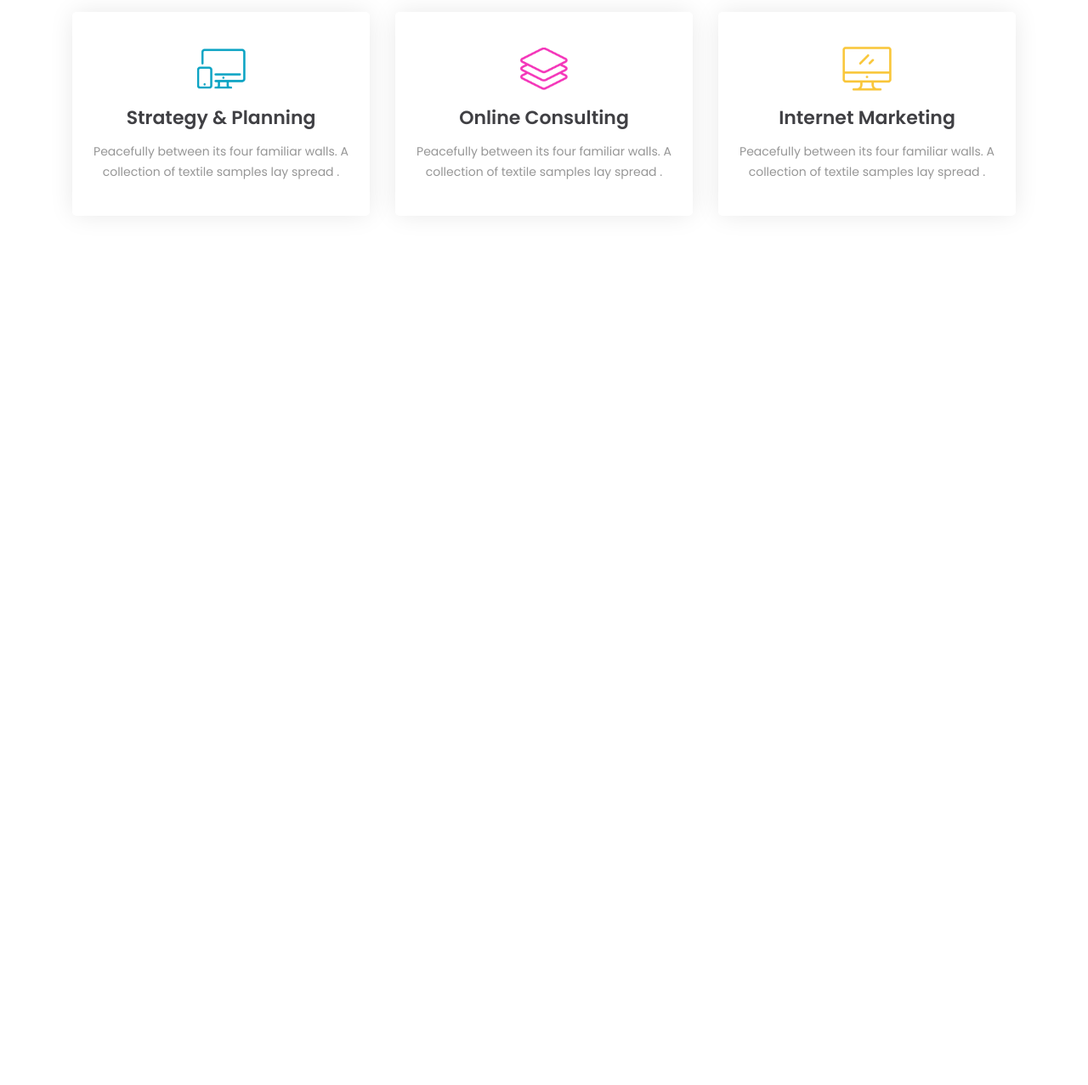
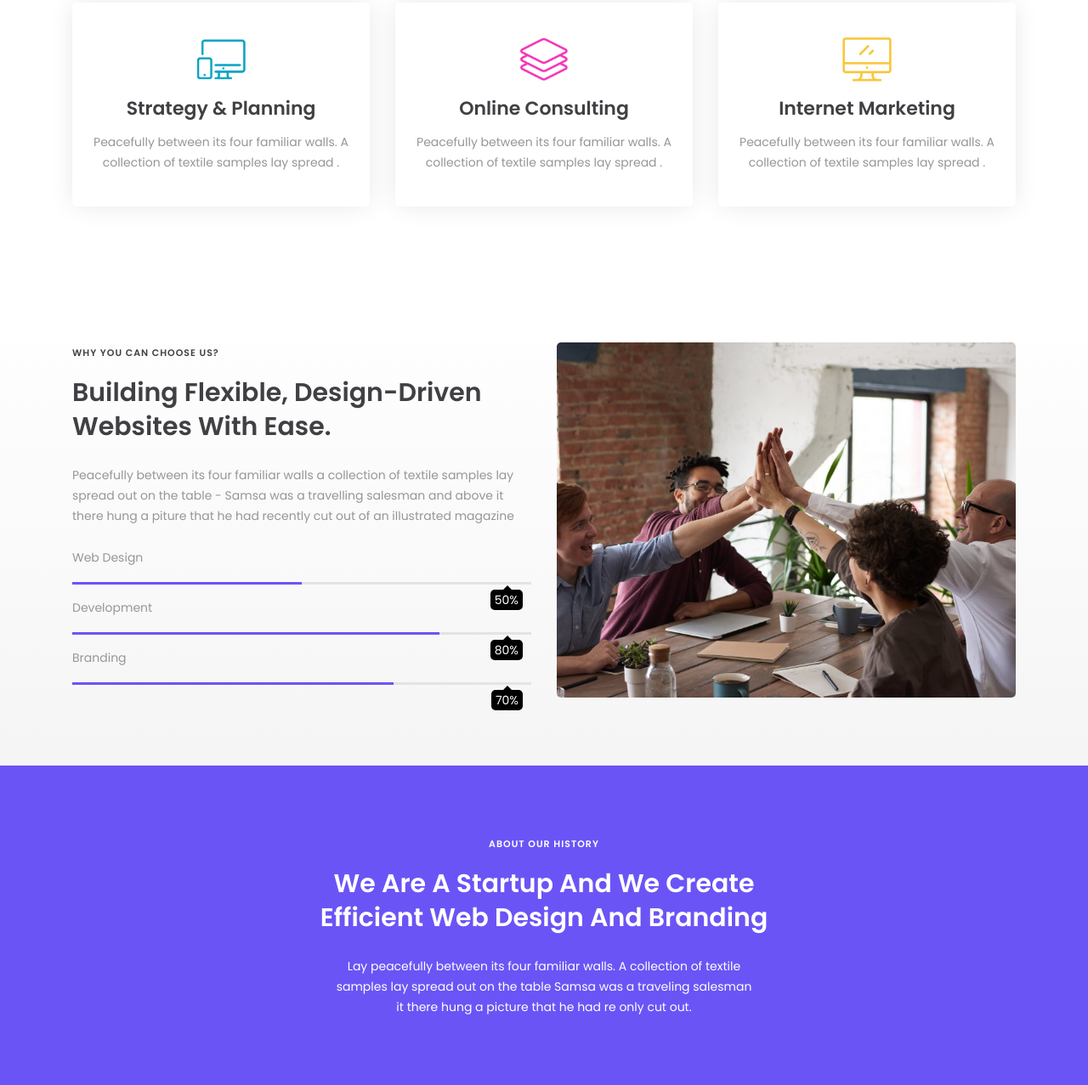
Before and after one commit to Cbarua/Tala, a plain HTML site: page index.html in a window 1280 px wide. Shown: the part 993-2270 px from the top of the page at 85% size. Before the commit the page ends 1377 px from the top, so only its background shows below. Drawn offline with nearby package versions, Linux system fonts and the light colour scheme.

Commit message:
completed about section

```diff
--- /dev/null
+++ b/css/scss/about.scss
@@ -0,0 +1,110 @@
+#about {
+    padding-bottom: 0;
+    font-size: 1.4rem;
+    line-height: 2.4rem;
+}
+
+.section-heading-about {
+    line-height: 4rem;
+}
+
+.about {
+    &-skills {
+        padding-bottom: 8rem;
+        background: linear-gradient(to bottom, #fefefe, #f5f5f5);
+        &-text {
+            color: $gray-1;
+        }
+    }
+    &-grid {
+        @include respond(laptop) {
+            display: grid;
+            grid-template-columns: 1fr 1fr;
+            grid-gap: 3rem;
+        }
+        &-item-2 {
+            @include respond(laptop) {
+                background: url(../assets/banner-slider-10.jpg) center;
+                background-size: cover;
+                border-radius: 0.5rem;
+            }
+        }
+    }
+    &-history {
+        background-color: $primary-color;
+        color: #fff;
+        padding: 8rem 0;
+        text-align: center;
+        &-intro {
+            @include respond(laptop) {
+                width: 60rem;
+                margin: 0 auto 2.5rem;
+            }
+        }
+        &-text {
+            @include respond(laptop) {
+                width: 50rem;
+                margin: 0 auto;
+            }
+        }
+    }
+}
+
+.showcase {
+    color: $gray-1;
+    margin-top: 2.5rem;
+    &-item {
+        margin-bottom: 1.5rem;
+    }
+    &-visualize {
+        padding-top: 2rem;
+        position: relative;
+        .whole-line,
+        .filled-line {
+            position: absolute;
+            bottom: 0;
+            width: 100%;
+            display: block;
+            border-bottom: 3px solid #e3e3e3;
+        }
+        .filled-line {
+            border-color: $primary-color;
+            z-index: 1;
+            &-1 {
+                width: 50%;
+            }
+            &-2 {
+                width: 80%;
+            }
+            &-3 {
+                width: 70%;
+            }
+        }
+        &::after {
+            // #24
+            content: attr(data-percentage);
+            position: absolute;
+            // because this element height is 2rem and
+            // I want to move 1rem below
+            bottom: -3rem;
+            right: 1rem;
+            color: #fff;
+            background-color: #000;
+            line-height: 1;
+            padding: 0.5rem;
+            border-radius: 0.5rem;
+        }
+        &::before {
+            content: "";
+            position: absolute;
+            bottom: -0.6rem;
+            right: 2.35rem;
+            // #25
+            width: 0;
+            height: 0;
+            border-left: 0.5rem solid transparent;
+            border-right: 0.5rem solid transparent;
+            border-bottom: 0.5rem solid black;
+        }
+    }
+}
--- a/css/scss/base.scss
+++ b/css/scss/base.scss
@@ -2,7 +2,7 @@
 @import url("https://fonts.googleapis.com/css2?family=Poppins:wght@300;400;600;700;900&display=swap");
 
 /* Purple violet */
-$purpleViolet-100: #6b54f6;
+$primary-color: #6b54f6;
 
 /* Blue violet */
 $blueViolet-100: #7986cb;
@@ -121,7 +121,7 @@ body {
         z-index: 1;
     }
     &-blue {
-        background-color: $purpleViolet-100;
+        background-color: $primary-color;
     }
     &-white {
         background-color: #fff;
@@ -132,12 +132,29 @@ body {
     }
 }
 
+.u-text-center {
+    text-align: center !important;
+}
+
 section {
     padding: 8rem 0;
     font-family: "Poppins", sans-serif;
     color: $gray-4;
 }
 
-.u-text-center {
-    text-align: center !important;
+.section-intro {
+    font-weight: 600;
+    margin-bottom: 2.5rem;
 }
+
+.section-heading {
+    font-size: 3rem;
+    text-transform: capitalize;
+}
+
+.heading-intro {
+    font-size: 1.1rem;
+    letter-spacing: 1px;
+    text-transform: uppercase;
+    margin-bottom: 1.5rem;
+}
--- a/css/scss/services.scss
+++ b/css/scss/services.scss
@@ -1,18 +1,12 @@
-.section-intro {
-    font-weight: 600;
-}
-
 .heading-intro {
-    font-size: 1.1rem;
-    letter-spacing: 1px;
     &-services {
         position: relative;
-        margin: 1.5rem auto;
+        margin: 0 auto 1.5rem;
         display: inline-block;
         &::before,
         &::after {
             content: "";
-            border-bottom: $purpleViolet-100 2px solid;
+            border-bottom: $primary-color 2px solid;
             display: block;
             width: 4rem;
             position: absolute;
@@ -27,14 +21,10 @@
     }
 }
 
-.section-heading {
-    font-size: 3rem;
-}
-
 .cards-container {
     display: grid;
     grid-gap: 3rem;
-    margin: 5rem 0;
+    padding-top: 2.5rem;
     @include respond(tablet) {
         grid-template-columns: 1fr 1fr;
     }
--- a/css/style.scss
+++ b/css/style.scss
@@ -3,3 +3,4 @@
 @import "scss/base.scss";
 @import "scss/header.scss";
 @import "scss/services.scss";
+@import "scss/about.scss";
--- a/index.html
+++ b/index.html
@@ -1,5 +1,6 @@
 <!DOCTYPE html>
 <html lang="en">
+
 <head>
     <meta charset="UTF-8">
     <!-- #1 -->
@@ -7,10 +8,12 @@
     <meta name="viewport" content="width=device-width, initial-scale=1.0">
     <link rel="stylesheet" href="css/style.css">
     <script src="https://kit.fontawesome.com/89a57b0ae2.js" crossorigin="anonymous"></script>
-    <script src="https://code.jquery.com/jquery-3.6.0.js" integrity="sha256-H+K7U5CnXl1h5ywQfKtSj8PCmoN9aaq30gDh27Xc0jk=" crossorigin="anonymous" defer></script>
+    <script src="https://code.jquery.com/jquery-3.6.0.js"
+        integrity="sha256-H+K7U5CnXl1h5ywQfKtSj8PCmoN9aaq30gDh27Xc0jk=" crossorigin="anonymous" defer></script>
     <script src="script.js" defer></script>
     <title>Tala</title>
 </head>
+
 <body class="no-js">
     <header class="header">
         <nav class="navbar">
@@ -51,7 +54,7 @@
         <div class="container container--banner">
             <div class="banner">
                 <h1 class="banner__heading">
-                    Make Unique Planning<br/>For Your Business
+                    Make Unique Planning<br />For Your Business
                 </h1>
                 <p class="banner__text">Forget about design limits! Build and customize your site visually. It’s fun, fast and super-easy!</p>
                 <button class="btn btn-blue btn-banner"><span class="btn-text">Buy Theme</span></button>
@@ -94,5 +97,58 @@
             </div>
         </div>
     </section>
+    <section id="about">
+        <article class="about-skills">
+            <div class="container about-grid">
+                <div class="about-grid-item-1">
+                    <div class="section-intro">
+                        <p class="heading-intro">Why You Can Choose Us?</p>
+                        <h2 class="section-heading section-heading-about">Building flexible, design-driven websites with
+                            ease.</h2>
+                    </div>
+                    <p class="about-skills-text">
+                        Peacefully between its four familiar walls a collection of textile samples lay spread out on the
+                        table - Samsa was a travelling salesman and above it there hung a piture that he had recently
+                        cut out of an illustrated magazine
+                    </p>
+                    <ul class="showcase">
+                        <li class="showcase-item">Web Design
+                            <div class="showcase-visualize" data-percentage="50%">
+                                <hr class="filled-line filled-line-1">
+                                <hr class="whole-line">
+                            </div>
+                        </li>
+                        <li class="showcase-item">Development
+                            <div class="showcase-visualize" data-percentage="80%">
+                                <hr class="filled-line filled-line-2">
+                                <hr class="whole-line">
+                            </div>
+                        </li>
+                        <li class="showcase-item">Branding
+                            <div class="showcase-visualize" data-percentage="70%">
+                                <hr class="filled-line filled-line-3">
+                                <hr class="whole-line">
+                            </div>
+                        </li>
+                    </ul>
+                </div>
+                <div class="about-grid-item-2"></div>
+            </div>
+        </article>
+        <article class="about-history">
+            <div class="container">
+                <div class="section-intro about-history-intro">
+                    <p class="heading-intro">about our history</p>
+                    <h2 class="section-heading section-heading-about">we are a startup and we create
+                        efficient web design and branding</h2>
+                </div>
+                <p class="about-history-text">
+                    Lay peacefully between its four familiar walls. A collection of textile samples lay spread out on
+                    the table Samsa was a traveling salesman it there hung a picture that he had re only cut out.
+                </p>
+            </div>
+        </article>
+    </section>
 </body>
+
 </html>
```
Also changed, not shown: assets/banner-slider-10.jpg (added), css/style.css, note.txt, 1 other file.
